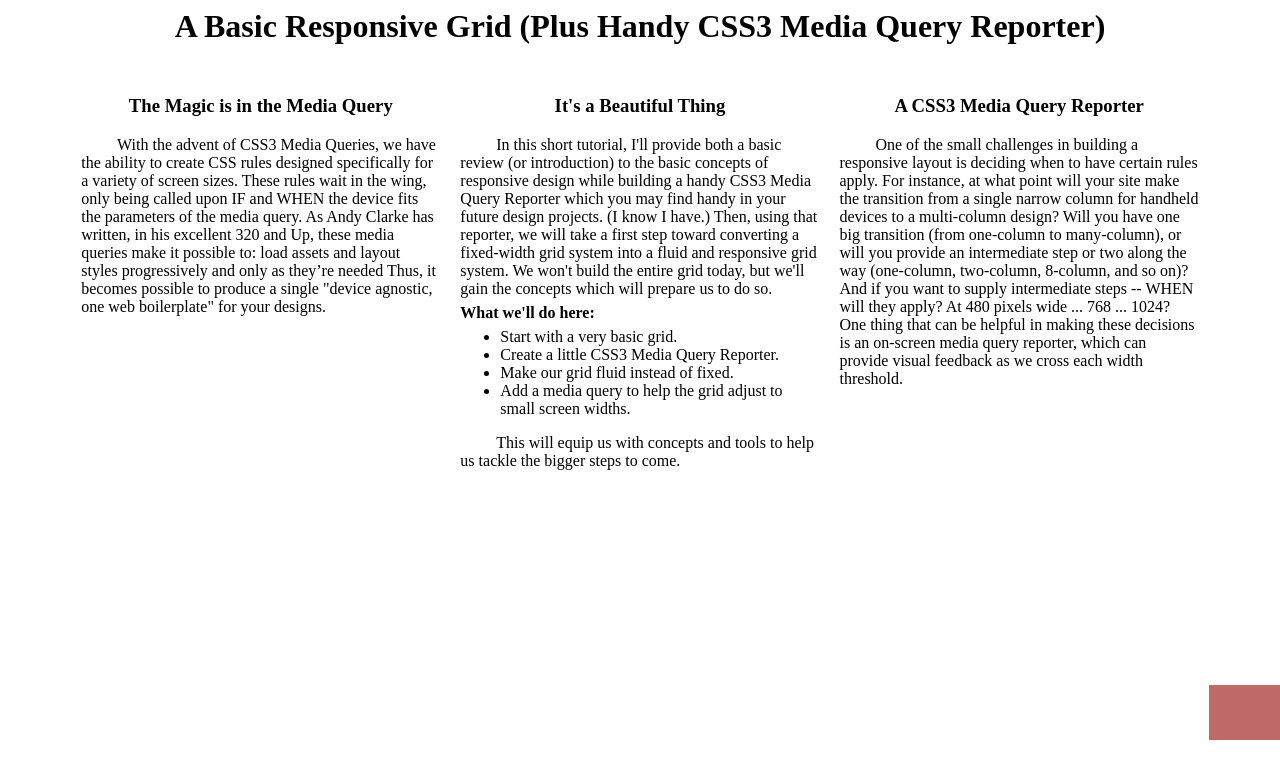
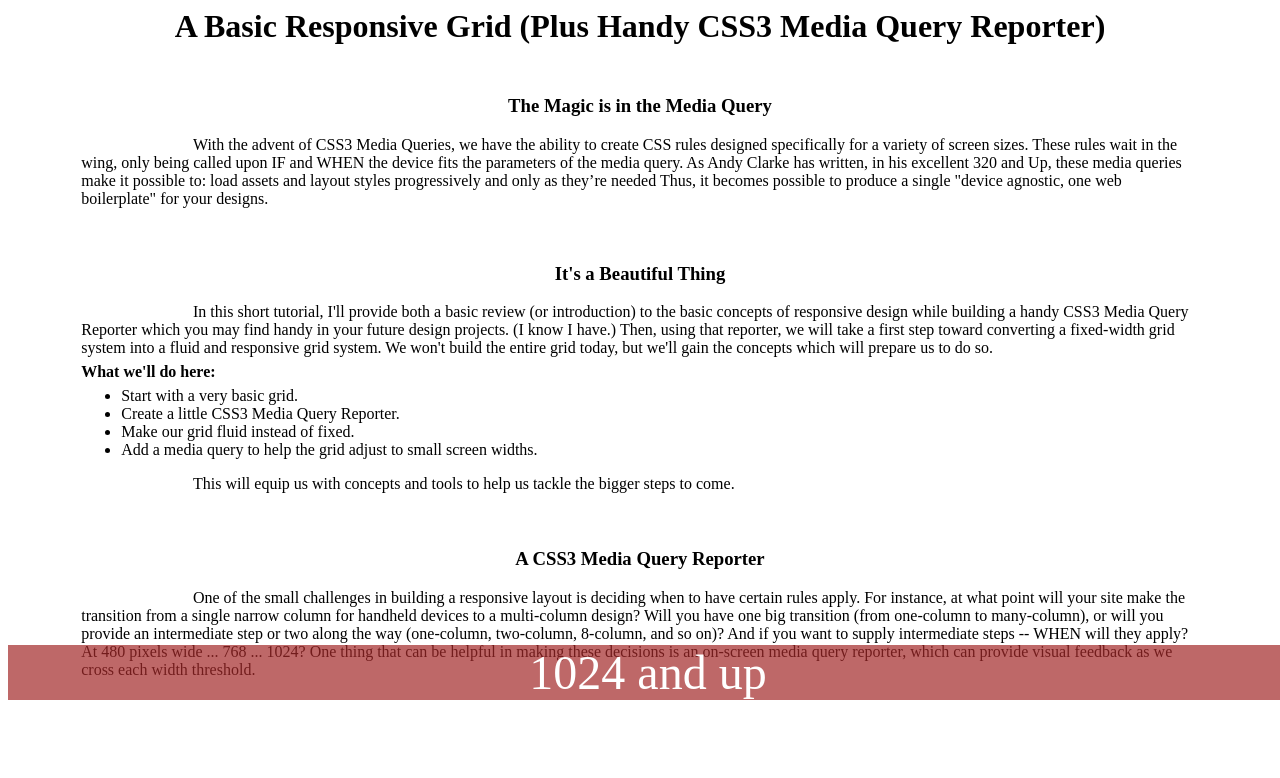
Before and after one commit to urzp/Responsive_Grid-, a plain HTML site: page index.html in a window 1280 px wide. Drawn offline with Linux system fonts and the light colour scheme.

Commit message:
screens forks

```diff
--- a/css/style.css
+++ b/css/style.css
@@ -21,24 +21,47 @@ h4{
 
 .section-1 div{
   padding:  10px;
-  width: 33.33%;
-  float: left;
+/* width: 33.33%;
+  float: left; */
 
 }
 
 body:after{
+  content: "less 320px";
   font-size: 300%;
   font-size: bold;
   position: fixed;
-  bottom: 60px;
+  bottom: 100px;
   width: 100%;
   text-align: center;
-  background-color: hsla(1, 60%, 40%, 0.7);
+
   color: #fff;
+}
+
+@media only screen and (min-width: 320px) {
+  body:after{
+    content: "320 to 480px";
+    background-color: hsla(90, 60%, 40%, 0.7);
+  }
+}
+
+@media only screen and (min-width: 480px) {
+  body:after{
+    content: "480 to 768px";
+    background-color: hsla(180, 60%, 40%, 0.7);
+  }
+}
+
+@media only screen and (min-width: 768px) {
+  body:after{
+    content: "768 to 1024px";
+    background-color: hsla(270, 60%, 40%, 0.7);
+  }
 }
 
 @media only screen and (min-width: 1024px) {
   body:after{
-    content: "1024 and up"
+    content: "1024 and up";
+    background-color: hsla(360, 60%, 40%, 0.7);
   }
 }
```
